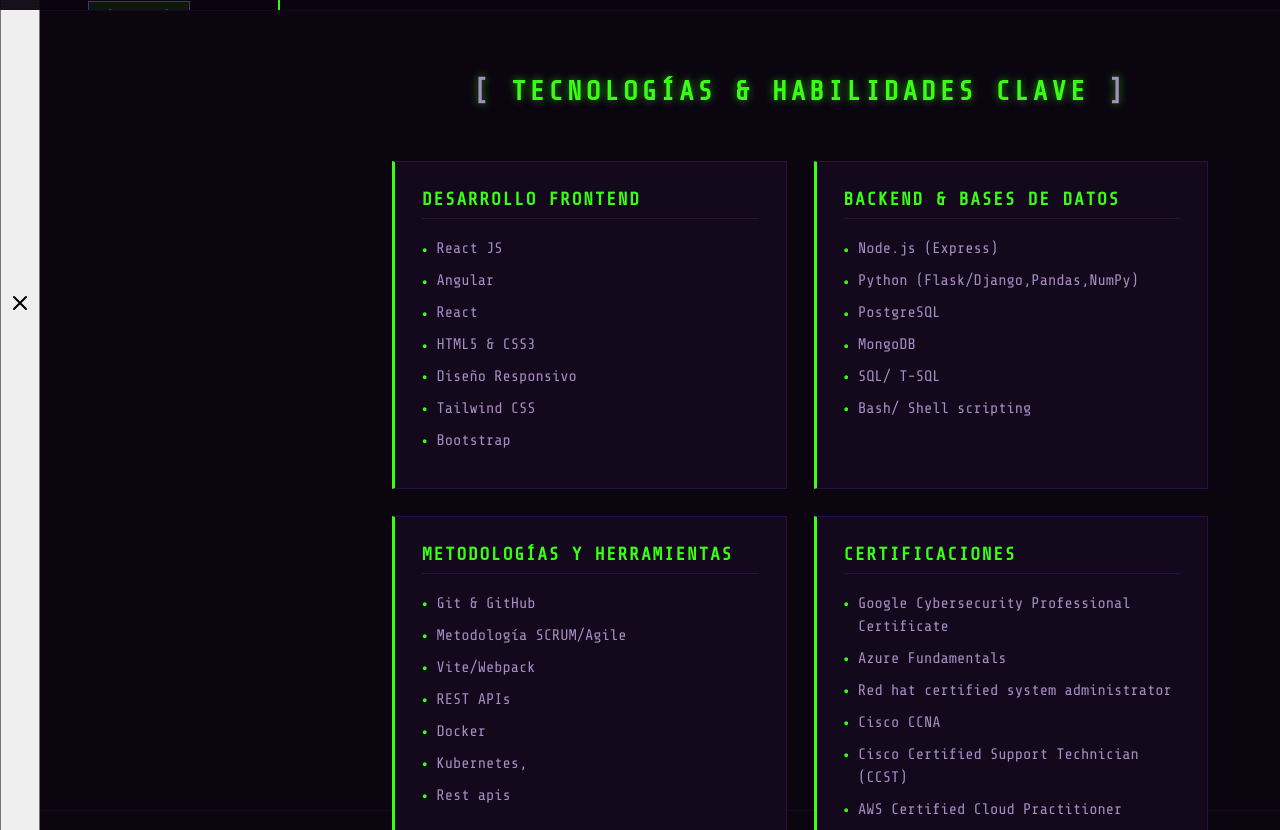
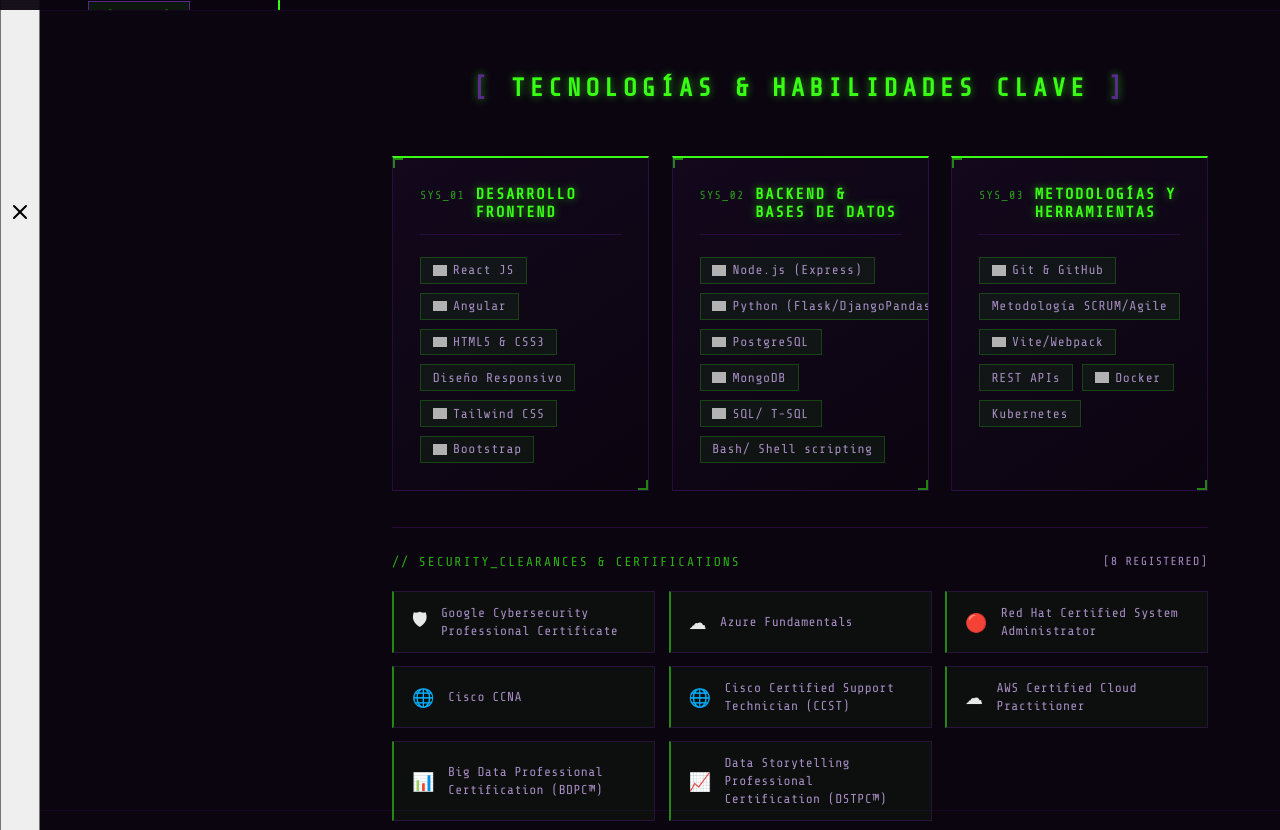
Before and after one commit to benhidalgov/Portfolio, a React (Vite) app: page / in a window 1280 px wide. Shown: the part 790-1620 px from the top of the page. Built offline with nearby package versions, Linux system fonts and the light colour scheme; grey boxes are pictures that could not be loaded.

Commit message:
cambio a skills css y jsx

```diff
--- a/src/Components/Skills/Skills.css
+++ b/src/Components/Skills/Skills.css
@@ -2,113 +2,260 @@
 
 .skills-section {
     font-family: var(--font-primary);
-    padding: 4rem 0;
+    padding: 4rem 0 2rem;
     margin-top: 3rem;
     color: var(--color-text);
-    border-top: 2px solid var(--color-border-subtle);
+    border-top: 1px solid var(--color-border-subtle);
     position: relative;
 }
 
 /* === TITLE === */
 .skills-title {
-    font-size: 1.5rem;
+    font-size: 1.4rem;
     color: var(--color-primary);
     text-align: center;
     margin-bottom: 3rem;
     text-transform: uppercase;
-    letter-spacing: 0.15em;
+    letter-spacing: 0.2em;
     text-shadow: var(--eva-text-glow);
     font-weight: 700;
 }
 
-.skills-title::before {
-    content: '[ ';
-    color: var(--color-subtext);
-}
+.skills-title::before { content: '[ '; color: var(--color-border); }
+.skills-title::after  { content: ' ]'; color: var(--color-border); }
 
-.skills-title::after {
-    content: ' ]';
-    color: var(--color-subtext);
-}
-
-/* === GRID === */
+/* === SKILLS GRID === */
 .skills-grid {
     display: grid;
-    grid-template-columns: 1fr 1fr;
-    gap: 1.5rem;
-    max-width: 900px;
-    margin: 0 auto;
+    grid-template-columns: repeat(3, 1fr);
+    gap: 1.25rem;
+    margin-bottom: 2rem;
 }
 
 /* === SKILL CARD === */
 .skill-category-card {
-    background-color: var(--color-card-bg);
+    background: linear-gradient(145deg, var(--color-card-bg), rgba(var(--color-bg-rgb), 0.9));
     padding: 1.5rem;
     border: 1px solid var(--color-border-subtle);
-    border-left: 3px solid var(--color-primary);
-    transition: all 0.3s ease;
+    border-top: 2px solid var(--color-primary);
+    position: relative;
+    overflow: hidden;
+    transition: border-color 0.3s ease, box-shadow 0.3s ease, transform 0.3s ease;
+    cursor: default;
 }
 
-.skill-category-card:hover {
+.skill-category-card.is-hovered {
     border-color: var(--color-primary);
-    box-shadow: var(--eva-glow);
-    background-color: rgba(255, 106, 0, 0.03);
+    box-shadow: var(--eva-glow), inset 0 0 30px rgba(var(--color-primary-rgb), 0.03);
+    transform: translateY(-3px);
 }
 
-/* === CATEGORY TITLE === */
-.category-title {
-    font-size: 1rem;
-    color: var(--color-primary);
-    margin-top: 0;
-    margin-bottom: 1rem;
-    padding-bottom: 0.5rem;
-    border-bottom: 1px solid var(--color-border-subtle);
-    text-transform: uppercase;
-    letter-spacing: 0.1em;
-    font-weight: 600;
+/* Esquinas decorativas estilo NERV */
+.card-corner {
+    position: absolute;
+    width: 10px;
+    height: 10px;
+    border-color: var(--color-primary);
+    border-style: solid;
+    opacity: 0.5;
+    transition: opacity 0.3s ease, width 0.3s ease, height 0.3s ease;
+}
+.card-corner--tl { top: 0; left: 0; border-width: 2px 0 0 2px; }
+.card-corner--br { bottom: 0; right: 0; border-width: 0 2px 2px 0; }
+.skill-category-card.is-hovered .card-corner {
+    opacity: 1;
+    width: 16px;
+    height: 16px;
 }
 
-/* === SKILL LIST === */
-.skill-list {
-    list-style: none;
-    padding: 0;
-    margin: 0;
+/* Línea de escaneo en hover */
+.card-scan-line {
+    position: absolute;
+    top: -100%;
+    left: 0;
+    right: 0;
+    height: 2px;
+    background: linear-gradient(
+        90deg,
+        transparent,
+        rgba(var(--color-primary-rgb), 0.4),
+        transparent
+    );
+    transition: top 0s;
+    pointer-events: none;
+}
+.skill-category-card.is-hovered .card-scan-line {
+    animation: scan-down 1s ease forwards;
 }
 
-.skill-item {
-    font-size: 0.85rem;
-    color: var(--color-subtext);
-    margin-bottom: 0.5rem;
-    display: flex;
-    align-items: flex-start;
-    line-height: 1.5;
-    transition: color 0.2s;
+@keyframes scan-down {
+    0%   { top: -2px; }
+    100% { top: 105%; }
 }
 
-.skill-item:hover {
-    color: var(--color-text);
+/* === CATEGORY HEADER === */
+.category-header {
+    display: flex;
+    align-items: baseline;
+    gap: 0.6rem;
+    margin-bottom: 1.2rem;
+    padding-bottom: 0.75rem;
+    border-bottom: 1px solid var(--color-border-subtle);
 }
 
-.skill-icon {
+.category-index {
+    font-size: 0.65rem;
     color: var(--color-primary);
-    margin-right: 0.5rem;
-    font-size: 0.5rem;
-    line-height: 1.5;
-    margin-top: 0.35rem;
+    opacity: 0.6;
+    letter-spacing: 0.1em;
+}
+
+.category-title {
+    font-size: 0.85rem;
+    color: var(--color-primary);
+    margin: 0;
+    letter-spacing: 0.12em;
+    font-weight: 700;
+    text-shadow: var(--eva-text-glow);
+}
+
+/* === SKILL TAGS === */
+.skill-tags-container {
+    display: flex;
+    flex-wrap: wrap;
+    gap: 0.5rem;
+}
+
+.skill-tag {
+    display: inline-flex;
+    align-items: center;
+    gap: 0.35rem;
+    padding: 0.3rem 0.65rem;
+    background: rgba(var(--color-primary-rgb), 0.06);
+    border: 1px solid rgba(var(--color-primary-rgb), 0.2);
+    font-size: 0.72rem;
+    color: var(--color-subtext);
+    letter-spacing: 0.05em;
+    transition: background 0.2s ease, color 0.2s ease, border-color 0.2s ease, transform 0.2s ease;
+    cursor: default;
+}
+
+.skill-tag:hover {
+    background: rgba(var(--color-primary-rgb), 0.15);
+    border-color: rgba(var(--color-primary-rgb), 0.5);
+    color: var(--color-text);
+    transform: translateY(-1px);
+}
+
+.skill-tag-icon {
+    width: 14px;
+    height: 14px;
+    object-fit: contain;
+    filter: brightness(0) invert(0.7);
+    transition: filter 0.2s ease;
+}
+
+.skill-tag:hover .skill-tag-icon {
+    filter: brightness(0) invert(1);
+}
+
+.skill-tag-label {
+    white-space: nowrap;
+}
+
+/* === CERTIFICATION SECTION === */
+.cert-section {
+    margin-top: 2rem;
+    padding-top: 1.5rem;
+    border-top: 1px solid var(--color-border-subtle);
+}
+
+.cert-section-header {
+    display: flex;
+    justify-content: space-between;
+    align-items: center;
+    margin-bottom: 1.25rem;
+}
+
+.cert-section-label {
+    font-size: 0.72rem;
+    color: var(--color-primary);
+    letter-spacing: 0.15em;
+    opacity: 0.7;
+}
+
+.cert-count {
+    font-size: 0.65rem;
+    color: var(--color-subtext);
+    letter-spacing: 0.1em;
+}
+
+.cert-grid {
+    display: grid;
+    grid-template-columns: repeat(auto-fill, minmax(240px, 1fr));
+    gap: 0.75rem;
+}
+
+.cert-badge {
+    display: flex;
+    align-items: center;
+    gap: 0.75rem;
+    padding: 0.65rem 1rem;
+    background: rgba(var(--color-primary-rgb), 0.04);
+    border: 1px solid var(--color-border-subtle);
+    border-left: 2px solid rgba(var(--color-primary-rgb), 0.5);
+    transition: background 0.25s ease, border-color 0.25s ease, box-shadow 0.25s ease, transform 0.25s ease;
+    cursor: default;
+}
+
+.cert-badge:hover {
+    background: rgba(var(--color-primary-rgb), 0.08);
+    border-left-color: var(--color-primary);
+    box-shadow: -3px 0 12px rgba(var(--color-primary-rgb), 0.2);
+    transform: translateX(3px);
+}
+
+.cert-badge-icon {
+    font-size: 1rem;
+    flex-shrink: 0;
+}
+
+.cert-badge-label {
+    font-size: 0.72rem;
+    color: var(--color-subtext);
+    line-height: 1.4;
+    letter-spacing: 0.03em;
+    transition: color 0.2s ease;
+}
+
+.cert-badge:hover .cert-badge-label {
+    color: var(--color-text);
 }
 
 /* === RESPONSIVE === */
 @media (max-width: 1024px) {
     .skills-grid {
-        grid-template-columns: 1fr;
-        padding: 0 1rem;
-        max-width: 600px;
+        grid-template-columns: 1fr 1fr;
     }
 }
 
-@media (max-width: 768px) {
+@media (max-width: 700px) {
+    .skills-grid {
+        grid-template-columns: 1fr;
+    }
+
     .skills-title {
-        font-size: 1.2rem;
-        padding: 0 1rem;
+        font-size: 1.1rem;
+        letter-spacing: 0.1em;
+    }
+
+    .cert-grid {
+        grid-template-columns: 1fr;
+    }
+
+    .cert-section-header {
+        flex-direction: column;
+        align-items: flex-start;
+        gap: 0.25rem;
     }
 }
--- a/src/Components/Skills/Skills.jsx
+++ b/src/Components/Skills/Skills.jsx
@@ -1,26 +1,123 @@
-import React from 'react';
+import React, { useState } from 'react';
 import { homeSkills as skillCategories } from '../../data/skills.js';
 import './Skills.css';
 
+// Mapa de iconos SVG por tecnología (usando Devicons CDN)
+const techIcons = {
+  'React JS': 'https://cdn.jsdelivr.net/gh/devicons/devicon/icons/react/react-original.svg',
+  'React ': 'https://cdn.jsdelivr.net/gh/devicons/devicon/icons/react/react-original.svg',
+  'Angular': 'https://cdn.jsdelivr.net/gh/devicons/devicon/icons/angularjs/angularjs-original.svg',
+  'HTML5 & CSS3': 'https://cdn.jsdelivr.net/gh/devicons/devicon/icons/html5/html5-original.svg',
+  'Tailwind CSS': 'https://cdn.jsdelivr.net/gh/devicons/devicon/icons/tailwindcss/tailwindcss-original.svg',
+  'Bootstrap': 'https://cdn.jsdelivr.net/gh/devicons/devicon/icons/bootstrap/bootstrap-original.svg',
+  'Node.js (Express)': 'https://cdn.jsdelivr.net/gh/devicons/devicon/icons/nodejs/nodejs-original.svg',
+  'Python (Flask/Django,Pandas,NumPy)': 'https://cdn.jsdelivr.net/gh/devicons/devicon/icons/python/python-original.svg',
+  'PostgreSQL': 'https://cdn.jsdelivr.net/gh/devicons/devicon/icons/postgresql/postgresql-original.svg',
+  'MongoDB': 'https://cdn.jsdelivr.net/gh/devicons/devicon/icons/mongodb/mongodb-original.svg',
+  'SQL/ T-SQL': 'https://cdn.jsdelivr.net/gh/devicons/devicon/icons/microsoftsqlserver/microsoftsqlserver-plain.svg',
+  'Git & GitHub': 'https://cdn.jsdelivr.net/gh/devicons/devicon/icons/github/github-original.svg',
+  'Vite/Webpack': 'https://cdn.jsdelivr.net/gh/devicons/devicon/icons/webpack/webpack-original.svg',
+  'Docker': 'https://cdn.jsdelivr.net/gh/devicons/devicon/icons/docker/docker-original.svg',
+  'Kubernetes,': 'https://cdn.jsdelivr.net/gh/devicons/devicon/icons/kubernetes/kubernetes-plain.svg',
+};
+
+// Iconos para certificaciones
+const certIcons = {
+  'Google': '🛡',
+  'Azure': '☁',
+  'Red hat': '🔴',
+  'Cisco': '🌐',
+  'AWS': '☁',
+  'Big Data': '📊',
+  'Data Story': '📈',
+};
+
+const getCertIcon = (name) => {
+  const key = Object.keys(certIcons).find(k => name.toLowerCase().includes(k.toLowerCase()));
+  return key ? certIcons[key] : '🏆';
+};
+
+// Categorías que NO son certificaciones
+const SKILL_CATEGORIES = skillCategories.filter(c => c.title !== 'Certificaciones');
+const CERT_CATEGORY = skillCategories.find(c => c.title === 'Certificaciones');
+
+function SkillTag({ skill }) {
+  const icon = techIcons[skill];
+  const label = skill.replace(',', '').trim();
+
+  return (
+    <div className="skill-tag">
+      {icon && (
+        <img
+          src={icon}
+          alt={label}
+          className="skill-tag-icon"
+          onError={(e) => { e.target.style.display = 'none'; }}
+        />
+      )}
+      <span className="skill-tag-label">{label}</span>
+    </div>
+  );
+}
+
+function CertBadge({ cert }) {
+  const icon = getCertIcon(cert);
+  return (
+    <div className="cert-badge">
+      <span className="cert-badge-icon">{icon}</span>
+      <span className="cert-badge-label">{cert}</span>
+    </div>
+  );
+}
+
 function Skills() {
+  const [hoveredCard, setHoveredCard] = useState(null);
+
   return (
     <section className="skills-section">
       <h2 className="skills-title">TECNOLOGÍAS & HABILIDADES CLAVE</h2>
 
+      {/* Grid de habilidades técnicas */}
       <div className="skills-grid">
-        {skillCategories.map((category, index) => (
-          <div key={index} className="skill-category-card">
-            <h3 className="category-title">{category.title}</h3>
-            <ul className="skill-list">
+        {SKILL_CATEGORIES.map((category, index) => (
+          <div
+            key={index}
+            className={`skill-category-card ${hoveredCard === index ? 'is-hovered' : ''}`}
+            onMouseEnter={() => setHoveredCard(index)}
+            onMouseLeave={() => setHoveredCard(null)}
+          >
+            <div className="card-scan-line" />
+            <div className="card-corner card-corner--tl" />
+            <div className="card-corner card-corner--br" />
+
+            <div className="category-header">
+              <span className="category-index">SYS_{String(index + 1).padStart(2, '0')}</span>
+              <h3 className="category-title">{category.title.toUpperCase()}</h3>
+            </div>
+
+            <div className="skill-tags-container">
               {category.skills.map((skill, skillIndex) => (
-                <li key={skillIndex} className="skill-item">
-                  <span className="skill-icon">●</span> {skill}
-                </li>
+                <SkillTag key={skillIndex} skill={skill} />
               ))}
-            </ul>
+            </div>
           </div>
         ))}
       </div>
+
+      {/* Sección de Certificaciones separada */}
+      {CERT_CATEGORY && (
+        <div className="cert-section">
+          <div className="cert-section-header">
+            <span className="cert-section-label">// SECURITY_CLEARANCES &amp; CERTIFICATIONS</span>
+            <span className="cert-count">[{CERT_CATEGORY.skills.length} REGISTERED]</span>
+          </div>
+          <div className="cert-grid">
+            {CERT_CATEGORY.skills.map((cert, i) => (
+              <CertBadge key={i} cert={cert} />
+            ))}
+          </div>
+        </div>
+      )}
     </section>
   );
 }
--- a/src/data/skills.js
+++ b/src/data/skills.js
@@ -4,19 +4,19 @@
 export const homeSkills = [
   {
     title: 'Desarrollo Frontend',
-    skills: ['React JS', 'Angular', 'React ', 'HTML5 & CSS3', 'Diseño Responsivo', 'Tailwind CSS', 'Bootstrap']
+    skills: ['React JS', 'Angular', 'HTML5 & CSS3', 'Diseño Responsivo', 'Tailwind CSS', 'Bootstrap']
   },
   {
     title: 'Backend & Bases de Datos',
-    skills: ['Node.js (Express)', 'Python (Flask/Django,Pandas,NumPy)', 'PostgreSQL', 'MongoDB', 'SQL/ T-SQL','Bash/ Shell scripting']
+    skills: ['Node.js (Express)', 'Python (Flask/Django,Pandas,NumPy)', 'PostgreSQL', 'MongoDB', 'SQL/ T-SQL', 'Bash/ Shell scripting']
   },
   {
     title: 'Metodologías y Herramientas',
-    skills: ['Git & GitHub', 'Metodología SCRUM/Agile', 'Vite/Webpack', 'REST APIs', 'Docker', 'Kubernetes,','Rest apis']
+    skills: ['Git & GitHub', 'Metodología SCRUM/Agile', 'Vite/Webpack', 'REST APIs', 'Docker', 'Kubernetes']
   },
   {
     title: 'Certificaciones',
-    skills: ['Google Cybersecurity Professional Certificate', 'Azure Fundamentals', 'Red hat certified system administrator', 'Cisco CCNA', 'Cisco Certified Support Technician (CCST)','AWS Certified Cloud Practitioner','Big Data Professional Certification (BDPC™)', 'Data Storytelling Professional Certification(DSTPC™)']
+    skills: ['Google Cybersecurity Professional Certificate', 'Azure Fundamentals', 'Red Hat Certified System Administrator', 'Cisco CCNA', 'Cisco Certified Support Technician (CCST)', 'AWS Certified Cloud Practitioner', 'Big Data Professional Certification (BDPC™)', 'Data Storytelling Professional Certification (DSTPC™)']
   },
 ];
 
```
